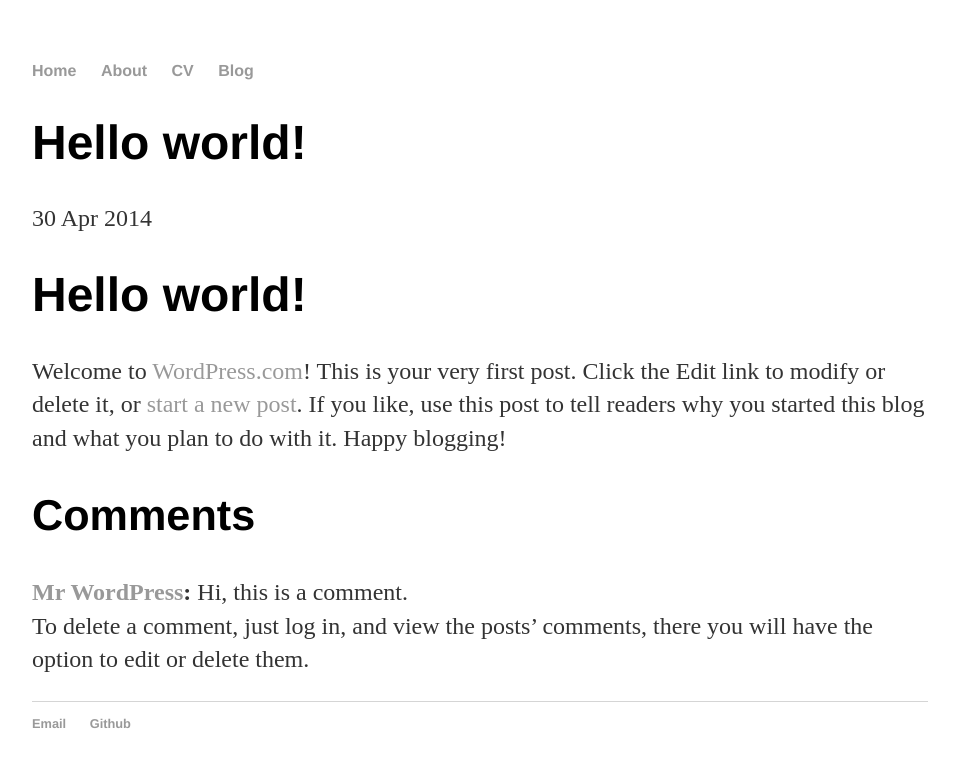
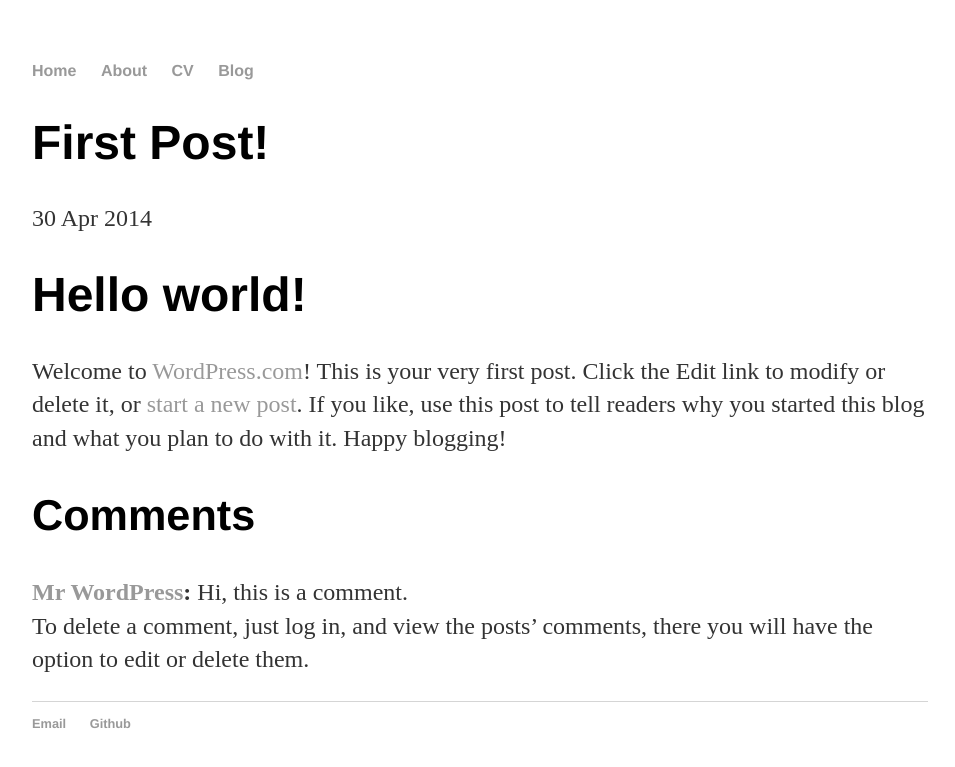
Before and after one commit to projectyotta/saurabh-rao.github.io, a Jekyll site: the page built from _posts/2012-06-20-hello-world.md, in a window 1280 px wide. Shown: the top 767 px of the page, without its empty margins (160-1115 px from the left). Built offline with Jekyll 4.4.1, drawn with Linux system fonts in a browser that asks for light colours; some of the changed lines change nothing that is shown.

Commit message:
Update 2012-06-20-hello-world.md

```diff
--- a/_posts/2012-06-20-hello-world.md
+++ b/_posts/2012-06-20-hello-world.md
@@ -2,17 +2,6 @@
 layout: post
 title: "First Post!"
 date: 2014-04-30
-title: Hello world!
-link: https://maruwahna.wordpress.com/2012/06/20/hello-world/
-author: maruwahna
-description:
-post_id: 1
-created: 2012/06/20 09:25:06
-created_gmt: 2012/06/20 09:25:06
-comment_status: open
-post_name: hello-world
-status: publish
-post_type: post
 ---
 
 # Hello world!
```
